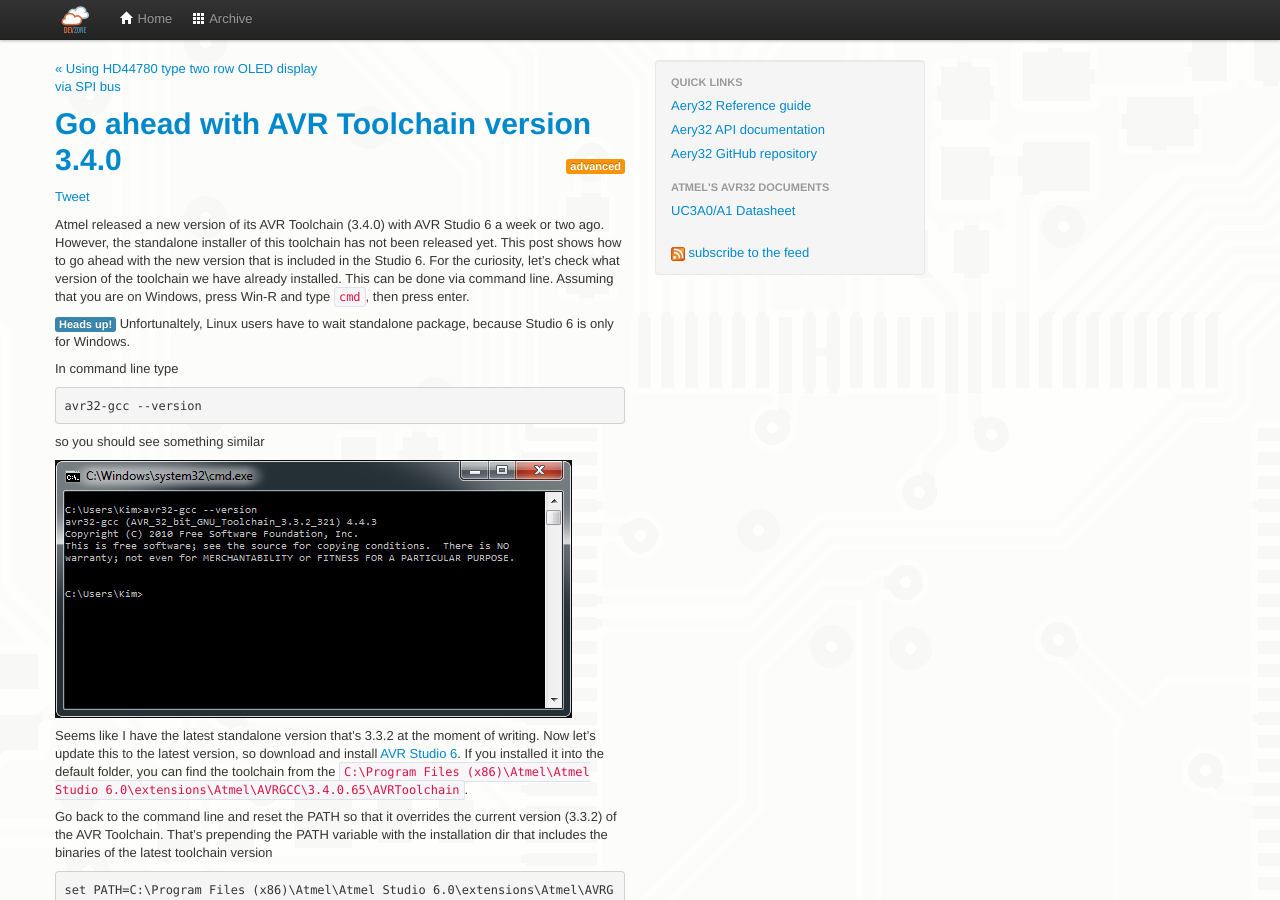
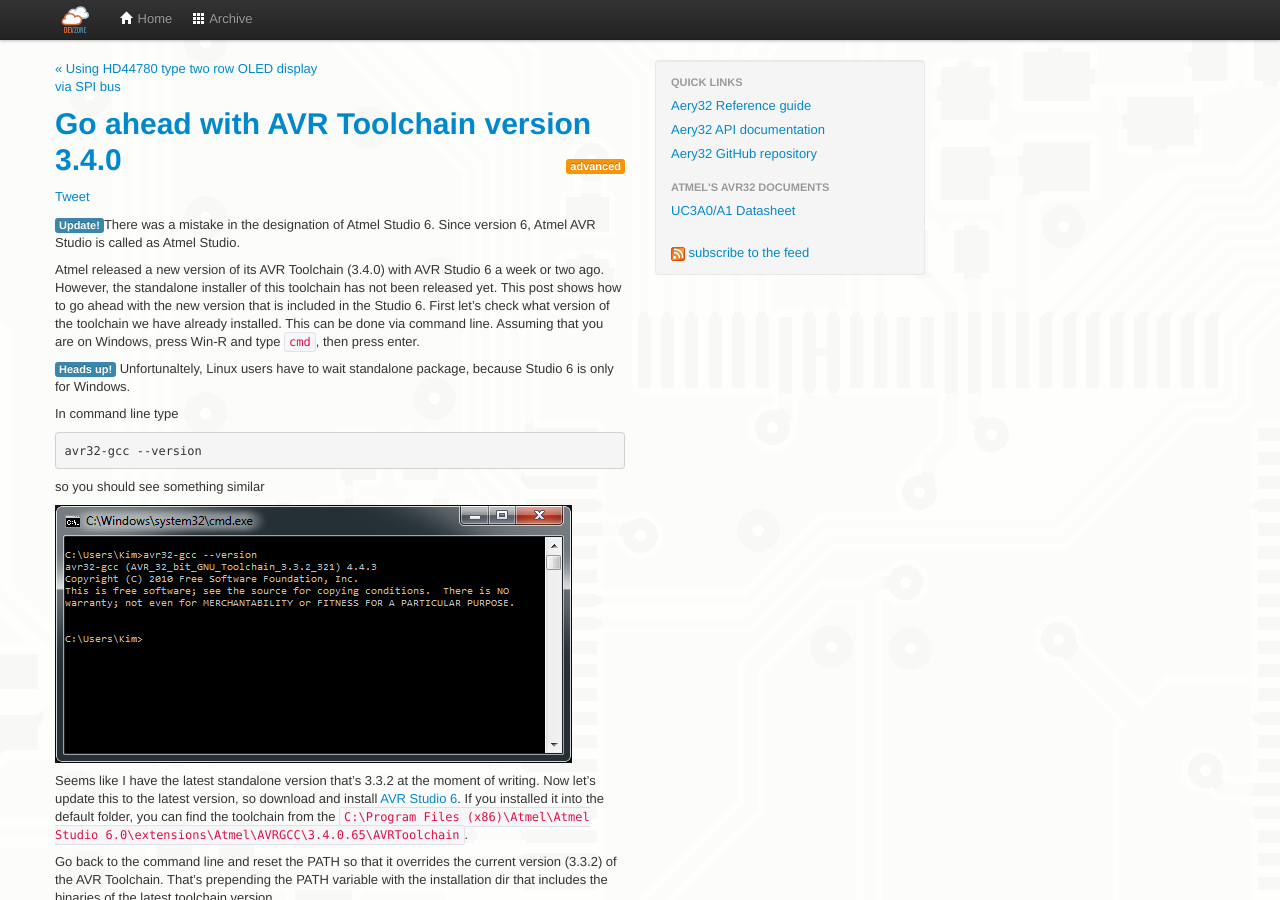
Before and after one commit to aery32/aery32.github.com, a Jekyll site: the page built from _posts/2012-05-28-go-ahead-with-avr-toolchain-version-3-4-0.md, in a window 1280 px wide and 900 px high. Built offline with Jekyll 4.4.1, drawn with Linux system fonts in a browser that asks for light colours; nearby versions of some CDN libraries; Markdown is read by kramdown in place of the engine named in the settings; comment, search, counter and statistics services are not loaded.

Commit message:
Update _posts/2012-05-28-go-ahead-with-avr-toolchain-version-3-4-0.md

```diff
--- a/_posts/2012-05-28-go-ahead-with-avr-toolchain-version-3-4-0.md
+++ b/_posts/2012-05-28-go-ahead-with-avr-toolchain-version-3-4-0.md
@@ -18,7 +18,9 @@ tweet-text: "Go ahead with AVR Toolchain version 3.4.0 #aery32devzone"
 summary: "Atmel released a new version of its AVR Toolchain (3.4.0) with AVR Studio 6 a week or two ago. However, the standalone installer of this toolchain has not been released yet. This post shows how to go ahead with the new version that is included in Studio 6"
 ---
 
-Atmel released a new version of its AVR Toolchain (3.4.0) with AVR Studio 6 a week or two ago. However, the standalone installer of this toolchain has not been released yet. This post shows how to go ahead with the new version that is included in the Studio 6. For the curiosity, let's check what version of the toolchain we have already installed. This can be done via command line. Assuming that you are on Windows, press Win-R and type `cmd`, then press enter.
+<span class="label label-info">Update!</span>There was a mistake in the designation of Atmel Studio 6. Since version 6, Atmel AVR Studio is called as Atmel Studio.
+
+Atmel released a new version of its AVR Toolchain (3.4.0) with AVR Studio 6 a week or two ago. However, the standalone installer of this toolchain has not been released yet. This post shows how to go ahead with the new version that is included in the Studio 6. First let's check what version of the toolchain we have already installed. This can be done via command line. Assuming that you are on Windows, press Win-R and type `cmd`, then press enter.
 
 <span class="label label-info">Heads up!</span> Unfortunaltely, Linux users have to wait standalone package, because Studio 6 is only for Windows.
 
```
